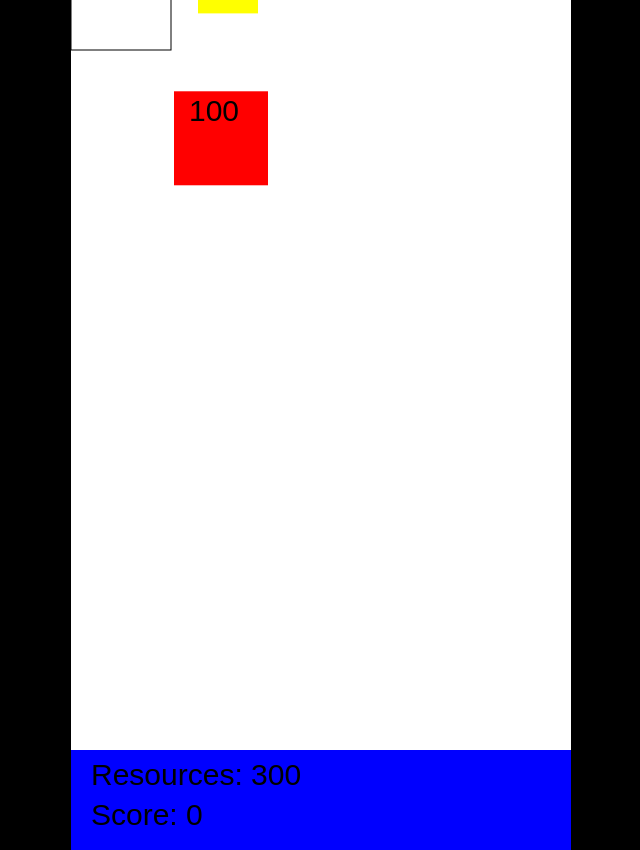
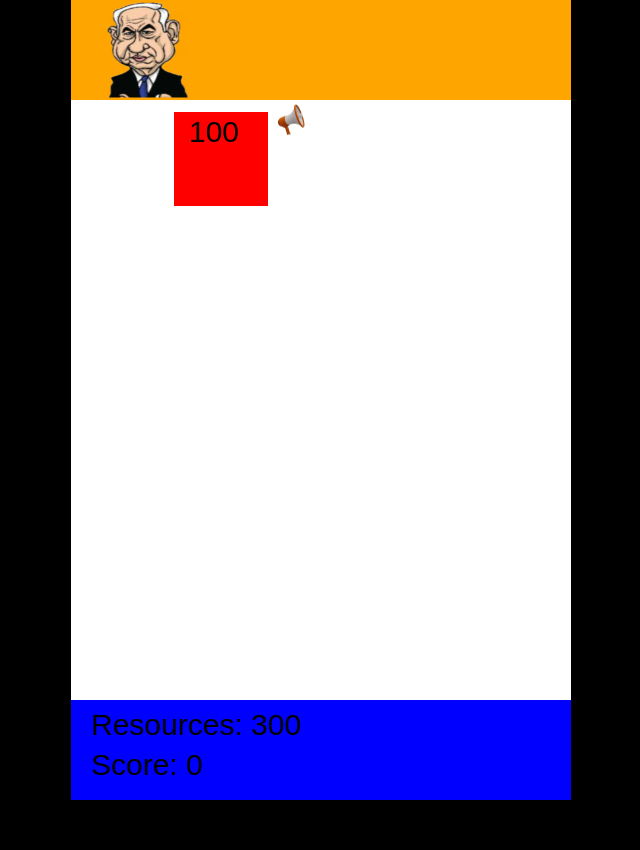
Before and after one commit to Rom204/vertical-democracy-game, a plain HTML site: page index.html in a window 1280 px wide. Shown: the whole page, without its empty margins (319-959 px from the left). After the commit the page ends 800 px from the top, so only its background shows below. Drawn offline with Linux system fonts and the light colour scheme.

Commit message:
added enemy bar , resources location bug fixed

```diff
--- a/script.js
+++ b/script.js
@@ -47,6 +47,14 @@ const controlsBar = {
   x: 0,
   y: canvas.height - cellSize,
 };
+
+const enemyBar = {
+  width: canvas.width,
+  height: cellSize,
+  x: 0,
+  y: 0,
+};
+
 class Cell {
   constructor(x, y) {
     this.x = x;
@@ -62,7 +70,7 @@ class Cell {
   }
 }
 function createGrid() {
-  for (let y = 0; y < canvas.height - cellSize; y += cellSize) {
+  for (let y = cellSize; y < canvas.height - cellSize; y += cellSize) {
     for (let x = 0; x < canvas.width; x += cellSize) {
       gameGrid.push(new Cell(x, y));
     }
@@ -75,24 +83,52 @@ function handleGameGrid() {
   }
 }
 // projectiles
+const projectileTypes = [];
+const israelFlag = new Image();
+israelFlag.src = "israelFlag1.png";
+projectileTypes.push(israelFlag);
 
 class Projectile {
   constructor(x, y) {
     this.x = x;
     this.y = y;
-    this.width = 10;
-    this.height = 10;
+    this.width = 100;
+    this.height = 100;
     this.power = 50;
     this.speed = 7;
+    this.projectileType = projectileTypes[0];
+    this.frameX = 0;
+    this.frameY = 0;
+    this.minFrame = 0;
+    this.maxFrame = 4;
+    this.spriteWidth = 200;
+    this.spriteHeight = 200;
   }
   update() {
     this.y -= this.speed;
+    if (frame % 10 === 0) {
+      if (this.frameY < this.maxFrame) this.frameY++;
+      else this.frameY = this.minFrame;
+    }
   }
   draw() {
-    context.fillStyle = "black";
-    context.beginPath();
+    context.fillStyle = "white";
+    // context.beginPath();
     context.arc(this.x, this.y, this.width, 0, Math.PI * 2);
-    context.fill();
+    // context.fill();
+    // context.fillRect(this.x, this.y, this.width, this.height);
+    // context.fillStyle = 'red'
+    context.drawImage(
+      this.projectileType,
+      0,
+      this.frameY * this.spriteHeight,
+      this.spriteWidth,
+      this.spriteHeight,
+      this.x,
+      this.y,
+      this.width,
+      this.height
+    );
   }
 }
 function handleProjectiles() {
@@ -123,6 +159,7 @@ function handleProjectiles() {
 }
 // defenders
 const defender1 = new Image();
+// TODO: change kaplan defender name from work
 defender1.src = "work.png";
 class Defender {
   constructor(x, y) {
@@ -134,12 +171,12 @@ class Defender {
     this.health = 100;
     this.projectiles = [];
     this.timer = 0;
-    this.frameX = 0;
-    this.frameY = 0;
+    // this.frameX = 0;
+    // this.frameY = 0;
     this.spriteWidth = 180;
     this.spriteHeight = 180;
-    this.minFrame = 0;
-    this.maxFrame = 16;
+    // this.minFrame = 0;
+    // this.maxFrame = 16;
   }
   draw() {
     // context.fillStyle = "blue";
@@ -163,7 +200,7 @@ class Defender {
     if (this.shooting) {
       this.timer++;
       if (this.timer % 100 === 0) {
-        projectiles.push(new Projectile(this.x + 50, this.y + 20));
+        projectiles.push(new Projectile(this.x, this.y));
       }
     } else {
       this.timer = 0;
@@ -217,11 +254,11 @@ function handleDefenders() {
 class Enemy {
   constructor(horizontalPosition) {
     this.x = horizontalPosition;
-    this.y = 0;
+    this.y = cellSize;
     this.width = cellSize - cellGap * 2;
     this.height = cellSize - cellGap * 2;
-    // this.speed = Math.random() * 0.0001 + 0.04;
-    this.speed = Math.random() * 0.2 + 0.4;
+    this.speed = Math.random() * 0.0001 + 0.04;
+    // this.speed = Math.random() * 0.2 + 0.4;
     this.movement = this.speed;
     this.health = 100;
     this.maxHealth = this.health;
@@ -269,21 +306,38 @@ function handleEnemies() {
 }
 
 // resources
+const resourceTypes = [];
+const megaPhone = new Image();
+megaPhone.src = "megaPhone.png";
+resourceTypes.push(megaPhone);
+
 const amounts = [20, 30, 40];
 class Resource {
   constructor() {
-    this.x = Math.floor(Math.random() * 5) + 1 * cellSize + 25;
-    this.y = Math.random() * (canvas.width - cellSize);
-    this.width = cellSize * 0.6;
-    this.height = cellSize * 0.6;
+    this.x = (Math.floor(Math.random() * 5) + 1) * cellSize - 100;
+    this.y = 100 + (Math.random() * (canvas.height - (cellSize * 2.5)));
+    // this.y = Math.random() * (cellSize);
+    this.width = cellSize * 0.4;
+    this.height = cellSize * 0.4;
     this.amount = amounts[Math.floor(Math.random() * amounts.length)];
+    this.spriteWidth = 150;
+    this.spriteHeight = 120;
+    this.resourceType = resourceTypes[0];
+
   }
   draw() {
-    context.fillStyle = "yellow";
-    context.fillRect(this.x, this.y, this.width, this.height);
-    context.fillStyle = "black";
-    context.font = "20px Arial";
-    context.fillText(this.amount, this.x + 15, this.y + 25);
+    // context.fillStyle = "yellow";
+    // context.fillRect(this.x, this.y, this.width, this.height);
+    // context.fillStyle = "black";
+    // context.font = "20px Arial";
+    // context.fillText(this.amount, this.x + 15, this.y + 25);
+    context.drawImage(
+      megaPhone,
+      this.x - 55,
+      this.y - 45,
+      this.spriteWidth,
+      this.spriteHeight
+    );
   }
 }
 
@@ -319,9 +373,27 @@ function handleGameStatus() {
     context.fillText("You win with " + score + " points!", 0, 340);
   }
 }
+const bibi = new Image();
+bibi.src = "bibi.png";
 
 function animate() {
   context.clearRect(0, 0, canvas.width, canvas.height);
+  context.fillStyle = "orange";
+
+  context.fillRect(
+    enemyBar.x,
+    enemyBar.y,
+    enemyBar.width,
+    enemyBar.height
+    );
+  context.drawImage(
+    bibi,
+    0,
+    0,
+    152,
+    100
+  )
+
   context.fillStyle = "blue";
   context.fillRect(
     controlsBar.x,
--- a/style.css
+++ b/style.css
@@ -8,6 +8,6 @@ body {
   left: 50%;
   transform: translate(-50%, -50%);
   width: 500px;
-  height: 900px;
+  height: 800px;
   background: white;
 }
```
Also changed, not shown: bibi.png (added), israelFlag1.png (added), megaPhone.png (added).
